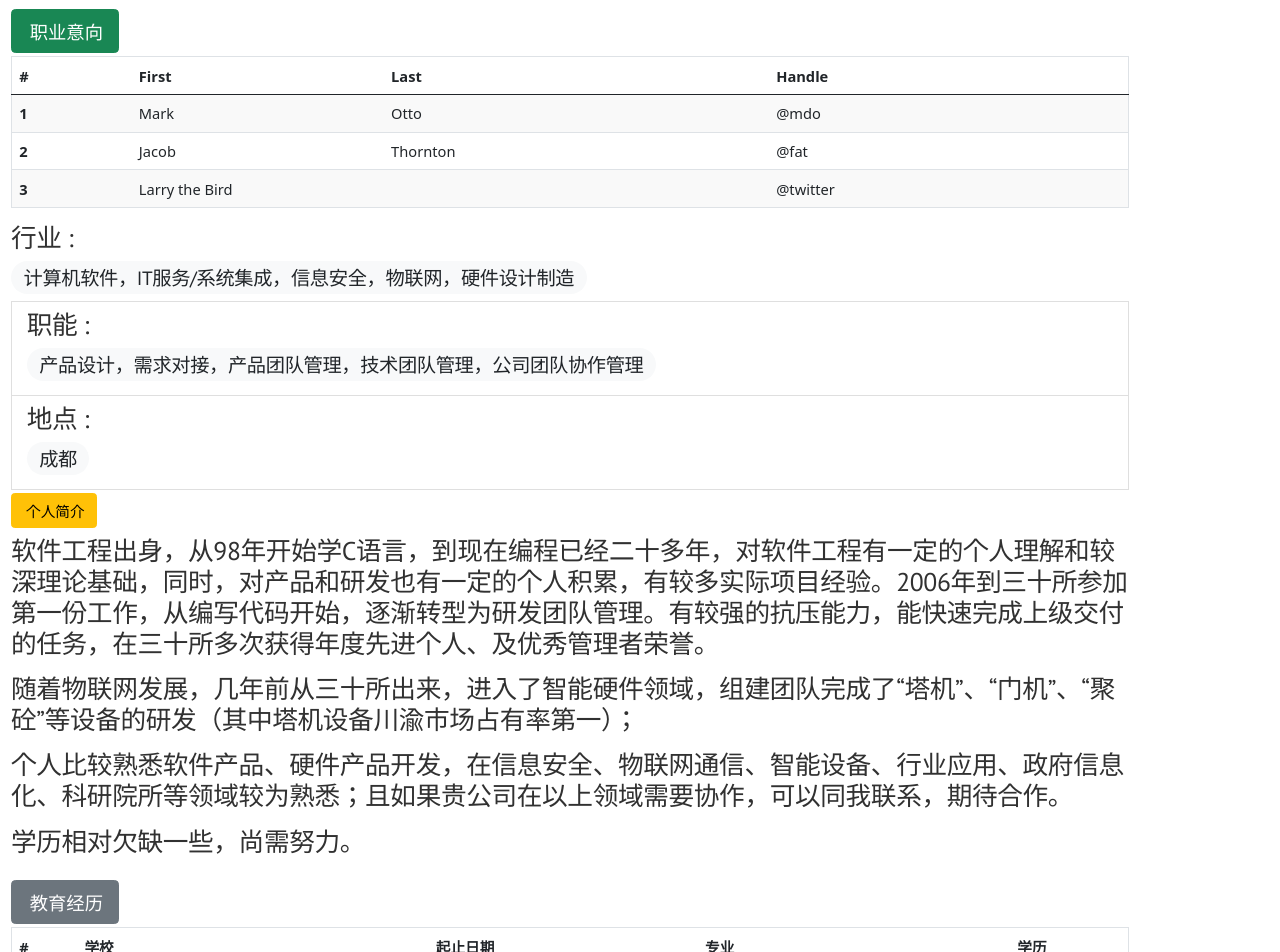
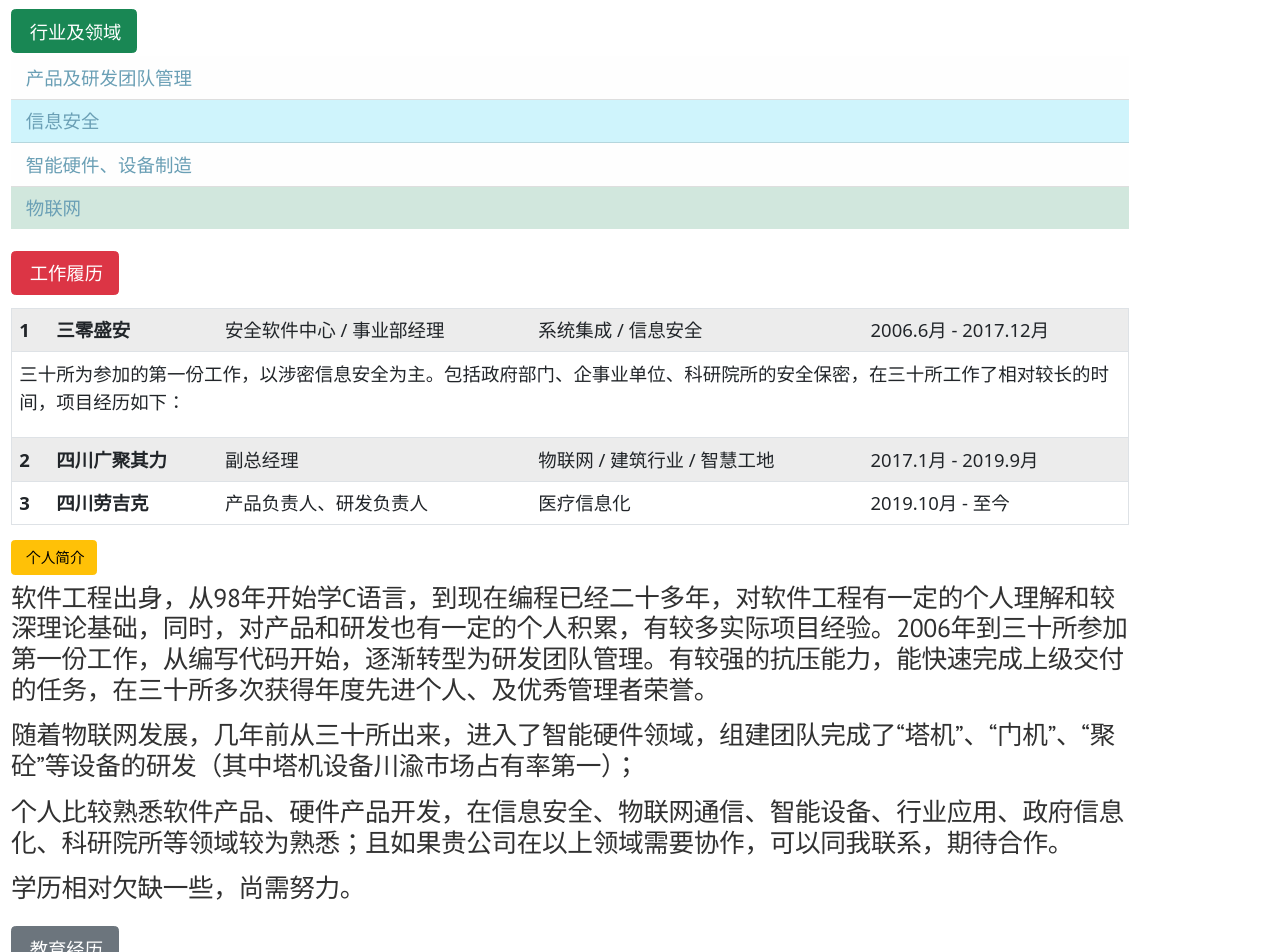
Before and after one commit to helloyuzz/profile.1tyu.com, a Jekyll site: the page built from index.html, in a window 1280 px wide and 1400 px high, scrolled down 422 px. Shown: the top 952 px of the window. Built offline with Jekyll 4.4.1, drawn with Linux system fonts in a browser that asks for light colours; the list of posts is cut into pages by our own code; some of the changed text lies outside the part shown.

Commit message:
Update index.html

```diff
--- a/index.html
+++ b/index.html
@@ -51,9 +51,9 @@
       <td>@fat</td>
     </tr>
     <tr>
-      <td>籍贯：</td>
-      <td>重庆</td>
-      <td>@twitter</td>
+      <td>手机：</td>
+      <td>180 1130 6669</td>
+      <td>@mobile</td>
     </tr>
     <tr>
       <td>学历：</td>
@@ -61,9 +61,9 @@
       <td>@edu</td>
     </tr>
     <tr>
-      <td>手机：</td>
-      <td>180 1130 6669</td>
-      <td>@mobile</td>
+      <td>籍贯：</td>
+      <td>重庆</td>
+      <td>@twitter</td>
     </tr>
     <tr>
       <td>邮箱：</td>
@@ -81,53 +81,59 @@
 <a id="A3"></a>
 <div class="row" style="margin-bottom: 3px;">
   <div class="col">
-    <button type="button" class="btn btn-success btn-lg"><i class="fa fa-sitemap"
-        style="margin-right:3px;"></i>职业意向</button>
+    <button type="button" class="btn btn-success btn-lg">
+      <i class="fa fa-sitemap"
+         style="margin-right:3px;"></i>行业及领域
+    </button>
   </div>
 </div>
-<table class="table">
-  <thead>
-    <tr>
-      <th scope="col">#</th>
-      <th scope="col">First</th>
-      <th scope="col">Last</th>
-      <th scope="col">Handle</th>
-    </tr>
-  </thead>
+<ul class="list-group list-group-flush" style="font-size:1.26rem">
+  <a href="#action" class="list-group-item list-group-item-action list-group-item-light">产品及研发团队管理</a>
+  <a href="#action" class="list-group-item list-group-item-action list-group-item-info">信息安全</a>
+  <a href="#action" class="list-group-item list-group-item-action list-group-item-light">智能硬件、设备制造</a>
+  <a href="#action" class="list-group-item list-group-item-action list-group-item-success">物联网</a>
+</ul>
+<a id="A4" style="margin:13px;"></a>
+<div class="row" style="margin-bottom: 13px;">
+  <div class="col">
+    <button type="button" class="btn btn-danger btn-lg">
+      <i class="fa fa-plane"
+         style="margin-right:3px;"></i>工作履历
+    </button>
+  </div>
+</div>
+<div class="row">
+  <div class="col-12">
+    <table class="table table-hover table-striped" style="font-size:1.26rem">
       <tbody>
         <tr>
           <th scope="row">1</th>
-      <td>Mark</td>
-      <td>Otto</td>
-      <td>@mdo</td>
+          <td><b>三零盛安</b></td>
+          <td>安全软件中心 / 事业部经理</td>
+          <td>系统集成 / 信息安全</td>
+          <td>2006.6月 - 2017.12月</td>
+        </tr>
+        <tr>
+          <td colspan="5">
+            <p>三十所为参加的第一份工作，以涉密信息安全为主。包括政府部门、企事业单位、科研院所的安全保密，在三十所工作了相对较长的时间，项目经历如下：</p>
+          </td>
         </tr>
         <tr>
           <th scope="row">2</th>
-      <td>Jacob</td>
-      <td>Thornton</td>
-      <td>@fat</td>
+          <td><b>四川广聚其力</b></td>
+          <td>副总经理</td>
+          <td>物联网 / 建筑行业 / 智慧工地</td>
+          <td>2017.1月 - 2019.9月</td>
         </tr>
         <tr>
           <th scope="row">3</th>
-      <td colspan="2">Larry the Bird</td>
-      <td>@twitter</td>
+          <td><b>四川劳吉克</b></td>
+          <td>产品负责人、研发负责人</td>
+          <td>医疗信息化</td>
+          <td>2019.10月 - 至今</td>
         </tr>
       </tbody>
     </table>
-
-<div class="row" style="margin-bottom: 3px;">
-  <div class="col"><h3>行业 :</h3>
-        <h3><span class="badge bg-light rounded-pill text-dark">计算机软件，IT服务/系统集成，信息安全，物联网，硬件设计制造</span></h3>
-      <li class="list-group-item"><h3>职能 :</h3>
-        <h3> <span class="badge bg-light rounded-pill text-dark">产品设计，需求对接，产品团队管理，技术团队管理，公司团队协作管理</span></h3>
-      </li>
-      <li class="list-group-item"><h3>地点 :</h3>
-        <h3><span class="badge bg-light rounded-pill text-dark">成都</span></h3>
-      </li>
-      <!-- <li class="list-group-item">期望薪资：
-    <span class="badge bg-light rounded-pill text-dark">面议</span></li>
-  <li class="list-group-item">优秀的团队更优先。</li> -->
-    </ul>
   </div>
 </div>
 
@@ -157,8 +163,10 @@
 <a id="A2"></a>
 <div class="row" style="margin-bottom: 3px;">
   <div class="col">
-    <button type="button" class="btn btn-secondary btn-lg"><i class="fa fa-calendar"
-        style="margin-right:3px;"></i>教育经历</button>
+    <button type="button" class="btn btn-secondary btn-lg">
+      <i class="fa fa-calendar"
+         style="margin-right:3px;"></i>教育经历
+    </button>
   </div>
 </div>
 <table class="table table-hover">
@@ -174,70 +182,20 @@
   <tbody>
     <tr>
       <th scope="row">1</th>
+      <td>重庆电子工程学院</td>
+      <td>2002-2004年</td>
+      <td>软件工程</td>
+      <td>专科</td>
+    </tr>
+    <tr>
+      <th scope="row">2</th>
       <td>西南大学</td>
       <td>2004-2006年</td>
       <td>计算机网络技术</td>
       <td>本科</td>
     </tr>
-    <tr>
-      <th scope="row">2</th>
-      <td>重庆电子工程学院</td>
-      <td>2002-2004年</td>
-      <td>软件工程</td>
-      <td>专科</td>
-    </tr>
   </tbody>
 </table>
-
-<a id="A4"></a>
-<div class="row" style="margin-bottom: 3px;">
-  <div class="col">
-    <button type="button" class="btn btn-danger btn-lg"><i class="fa fa-plane"
-        style="margin-right:3px;"></i>工作经历</button>
-  </div>
-</div>
-<div class="row">
-  <div class="col-12">
-    <table class="table table-hover table-striped ">
-      <thead>
-        <tr>
-          <th scope="col">#</th>
-          <th scope="col">在职时间</th>
-          <th scope="col">公司名称</th>
-          <th scope="col">部门/职位</th>
-          <th scope="col">行业类型</th>
-          <th scope="col">产品研发</th>
-        </tr>
-      </thead>
-      <tbody>
-        <tr>
-          <th scope="row">3</th>
-          <td>2019年-至今</td>
-          <td>四川劳吉克信息技术有限公司</td>
-          <td>产品研发部 / 产品研发主管</td>
-          <td>医疗信息化</td>
-          <td>&gt;15人</td>
-        </tr>
-        <tr>
-          <th scope="row">2</th>
-          <td>2017年-2019年</td>
-          <td>四川广聚其力电子科技有限公司</td>
-          <td>研发中心 / 副总经理</td>
-          <td>建筑 / 物联网</td>
-          <td>&gt;60人</td>
-        </tr>
-        <tr>
-          <th scope="row">1</th>
-          <td>2006年-2017年</td>
-          <td>成都三零盛安信息系统有限公司</td>
-          <td>安全软件中心 / 部门经理</td>
-          <td>系统集成 / 信息安全</td>
-          <td>&gt;20人</td>
-        </tr>
-      </tbody>
-    </table>
-  </div>
-</div>
 
 
 <a id="A6"></a>
@@ -257,7 +215,7 @@
     </figure>
   </div>
 </div>
-<div class="row" >
+<div class="row">
   <div class="col-3">
     <img src="https://gitee.com/helloyuzz/sharepic/raw/master/bio/IMG_0133.JPG" style="width:96%;margin-left:4px;margin-right:13px;">
   </div>
```
Lines whose indentation alone changed are shown as unchanged.
